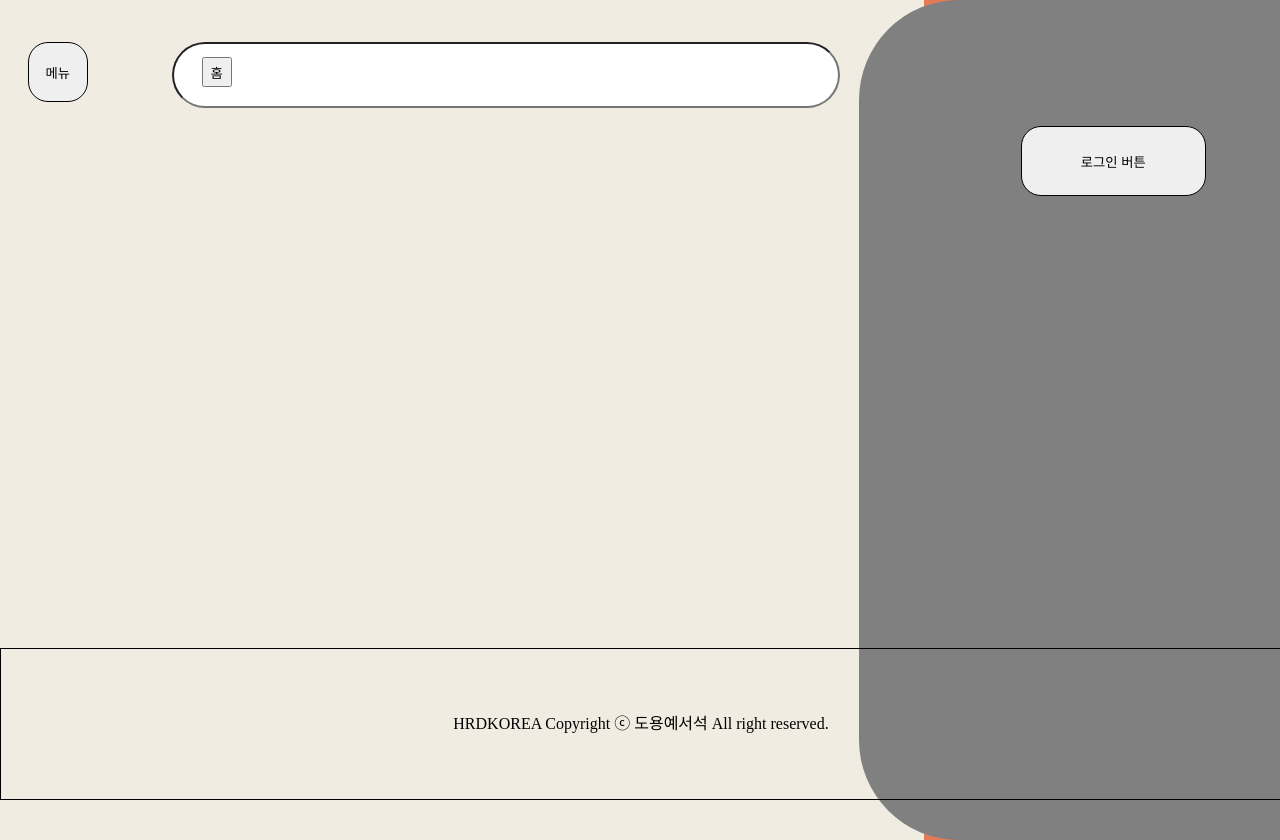
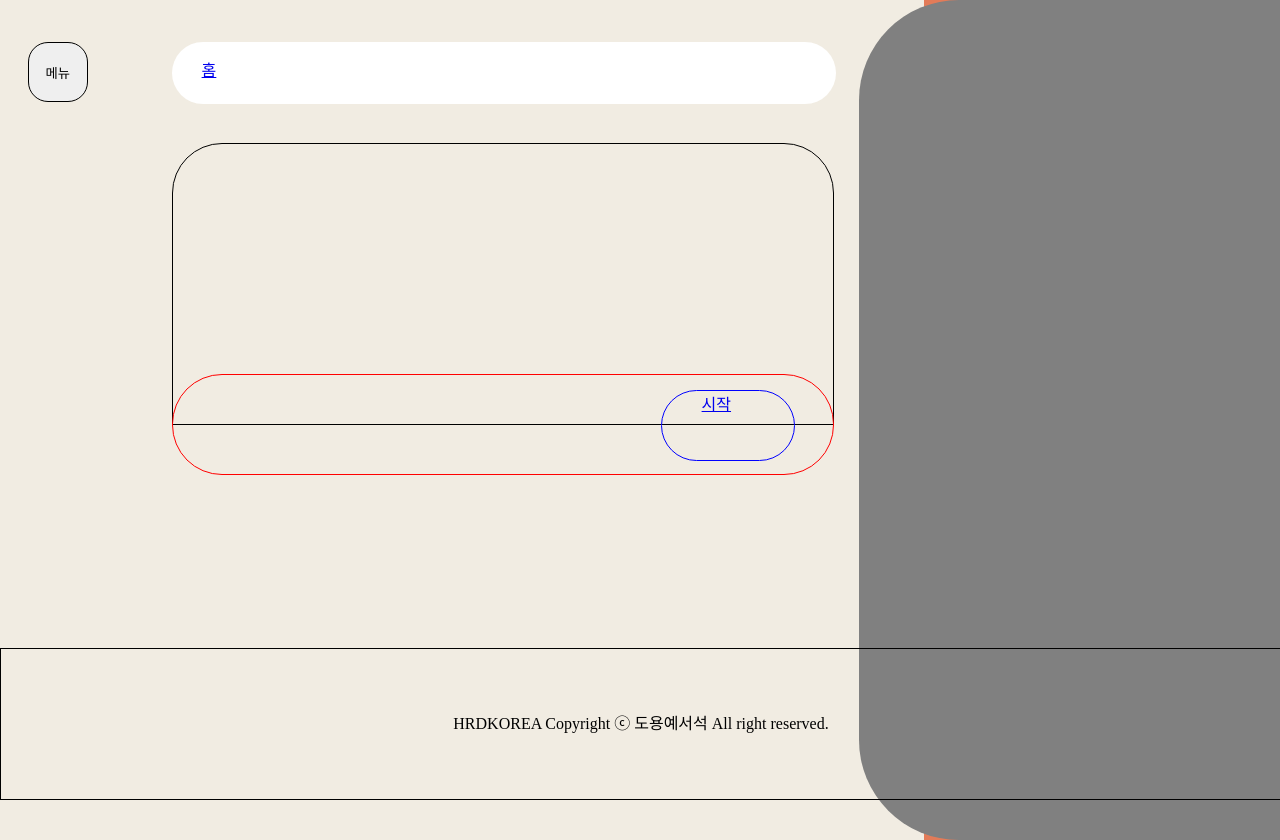
Before and after one commit to DH0407/Unowe, a plain HTML site: page index.html in a window 1280 px wide. Shown: the top 840 px of the page. Drawn offline with Linux system fonts and the light colour scheme.

Commit message:
이미지 슬라이드

```diff
--- a/index.css
+++ b/index.css
@@ -81,6 +81,70 @@ body {
   left: 3%;
   top: 90%;
 }
+.search-div {
+  position: absolute;
+  width: 50%;
+  height: 60px;
+  top: 5%;
+  left: 13%;
+}
+.homeButton {
+  position: absolute;
+  z-index: 3;
+  width: 30px;
+  height: 30px;
+  top: 25%;
+  left: 30px;
+}
+.search {
+ position: absolute;
+ z-index: 2;
+ width: 100%;
+ height: 60px;
+ border-radius: 100px;
+ border: none;
+}
+.imgeSlide {
+  position: absolute;
+  width: 50%;
+  height: 330px;
+  top: 17%;
+  left: 13%;
+  border-radius: 50px;
+  /* overflow: hidden; */
+}
+.imges{
+  z-index: 2;
+  border: 1px solid black;
+  position: absolute;
+  width: 100%;
+  height: 85%;
+  border-radius: 50px 50px 0 0;
+  top: 0;
+}
+.startZoon {
+  z-index: 2;
+  border: 1px solid red;
+  position: absolute;
+  width: 100%;
+  top: 70%;
+  height: 30%;
+  border-radius: 50px;
+}
+.startButton {
+  z-index: 2;
+  border: 1px solid blue;
+  position: absolute;
+  width: 20%;
+  height: 70%;
+  top: 15%;
+  left: 74%;
+  border-radius: 50px;
+}
+.startButton a {
+  position: absolute;
+  left: 30%;
+}
 
 .mainArea {
   position: absolute;
@@ -131,28 +195,7 @@ body {
   opacity: 0; /* 숨김 상태에서는 투명하게 */
   pointer-events: none; /* 이벤트를 비활성화하여 숨겨진 상태에서의 클릭 이벤트를 방지 */
 }
-.search {
-  position: absolute;
-  width: 50%;
-  height: 60px;
-  top: 5%;
-  left: 13%;
-}
-.mainAreaHomeButton {
-  position: absolute;
-  z-index: 3;
-  width: 30px;
-  height: 30px;
-  top: 25%;
-  left: 30px;
-}
-.mainAreaSearch {
- position: absolute;
- z-index: 2;
- width: 100%;
- height: 60px;
- border-radius: 100px;
-}
+
 
 
 
@@ -165,15 +208,6 @@ body {
   background-color: gray;
   border-radius: 100px 0px 0px 100px;
 }
-.subLoginButton {
-  position: absolute;
-  border: 1px solid black;
-  border-radius: 20px;
-  top: 15%;
-  left: 35%;
-  height: 70px;
-  width: 40%;
-}
 
 footer {
   position: absolute;
--- a/index.html
+++ b/index.html
@@ -11,17 +11,28 @@
 <body>
     <div class="container">
         <div class="menuArea">
-           <div class="button"><button class="menuAreaButton" id="menuAreaButton">메뉴</button></div>
+            <div class="button">
+                <button class="menuAreaButton" id="menuAreaButton">메뉴</button>
                 <div class="button1"></div>
                 <div class="button2"></div>
                 <div class="button3"></div>
                 <div class="button4"></div>
                 <div class="button5"></div>
                 <div class="button6"></div>
-            <div class="search">
-                <button class="mainAreaHomeButton" id="mainAreaHomeButton">홈</button>
-                <input type="text" class="mainAreaSearch" id="mainAreaSearch">
             </div>
+            <div class="search-div">
+                <a href="#" class="homeButton" id="homeButton">홈</a>
+                <input type="text" class="search" id="search">
+            </div>
+            <div class="imgeSlide">
+                <div class="imges"></div>
+                <div class="startZoon">
+                    <div class="startButton">
+                        <a href="#">시작</a>
+                    </div>
+                </div>
+            </div>
+
 
             <div class="mainArea" id="mainArea">
                 <button class="mainAreaMenuButton" id="mainAreaMenuButton">메뉴</button>
@@ -30,7 +41,7 @@
             </div>
 
             <div class="subArea" id="subArea">
-                <button class="subLoginButton">로그인 버튼</button>
+
             </div>
         </div>
         <footer>
```
Lines whose indentation alone changed are shown as unchanged.
